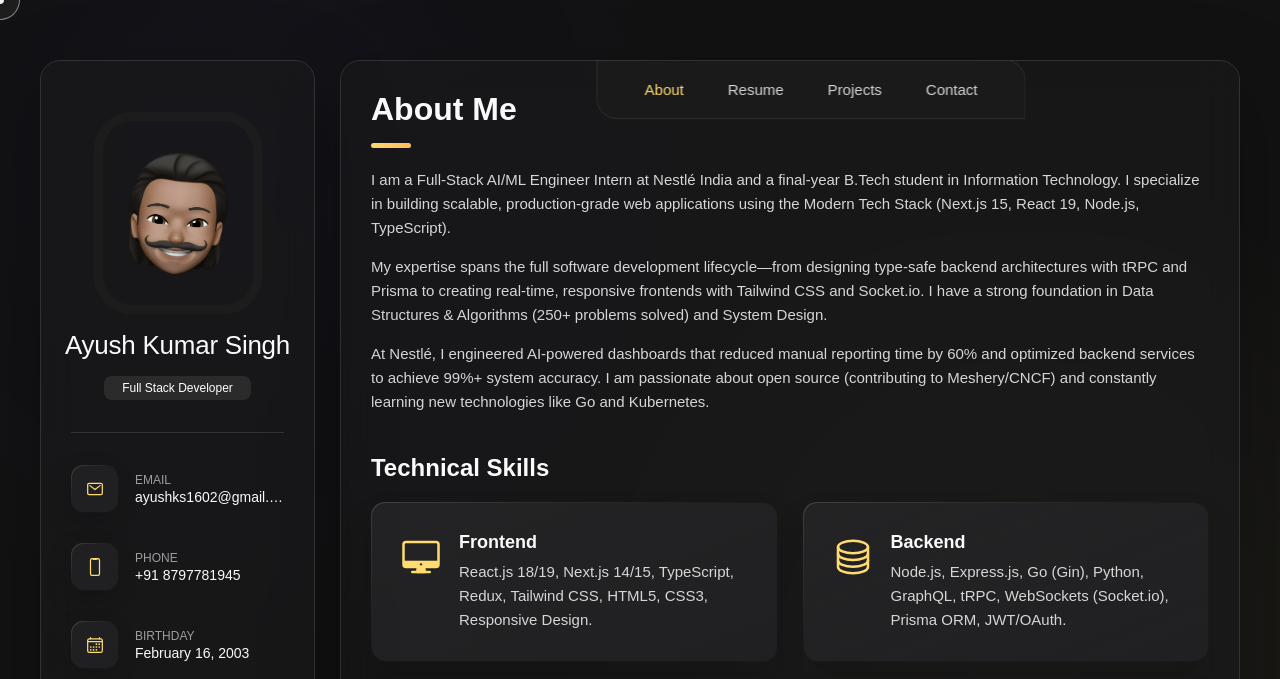
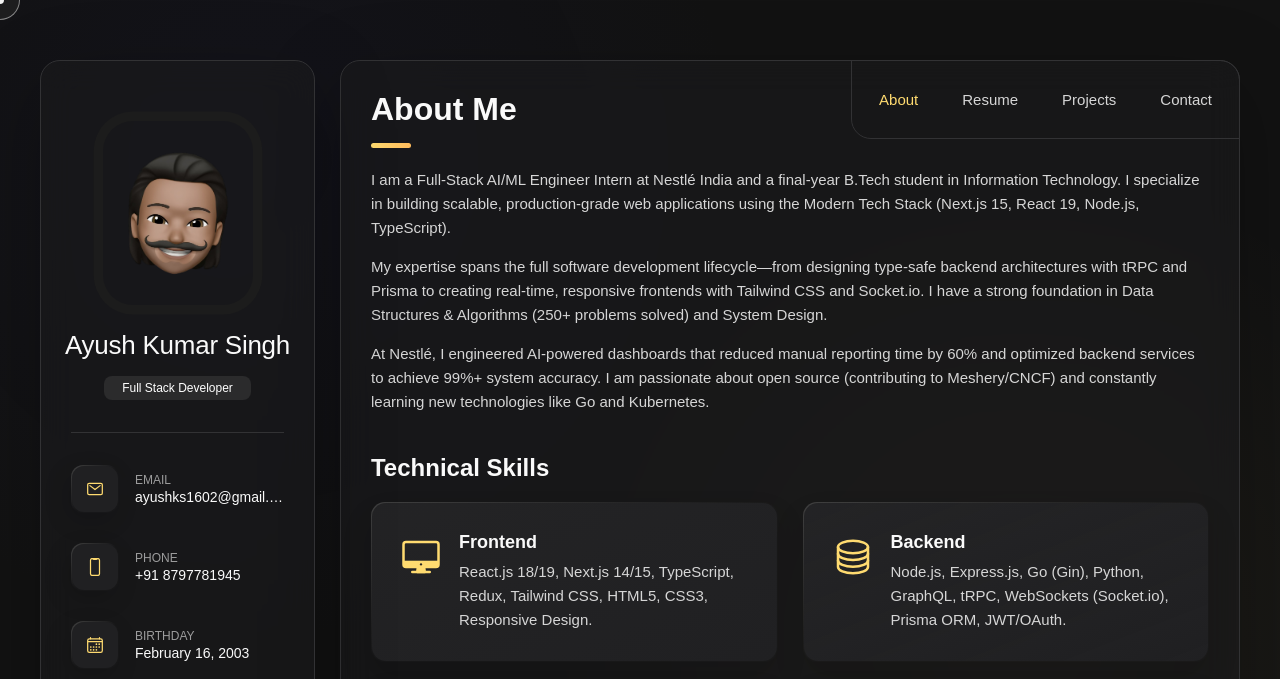
Before and after one commit to AyushK5ingh/porfolio-web, a website built with Vite: page index.html in a window 1280 px wide. Shown: the top 679 px of the page. Built offline with nearby package versions, Linux system fonts and the light colour scheme; no server answers; files whose address does not match are found by name.

```diff
--- a/assets/css/style.css
+++ b/assets/css/style.css
@@ -413,9 +413,10 @@ main {
   #SIDEBAR
 \*-----------------------------------*/
 
+
 .sidebar {
   margin-bottom: 15px;
-  max-height: 132px; /* Increased further by ~7px (half of previous 13px increase) */
+  max-height: 132px;
   overflow: hidden;
   transition: var(--transition-2);
 }
@@ -563,7 +564,6 @@ main {
   background: hsla(240, 2%, 12%, 0.5); /* More transparent */
   backdrop-filter: blur(20px);
   -webkit-backdrop-filter: blur(20px);
-  border: 1px solid var(--jet); /* Changed from white-1 to jet for subtle look, or remove entirely if requested. User said "get rid of white border", so making it subtle jet or transparent is safer for design consistency, but I will make it var(--glass-border) for consistency. */
   border: var(--glass-border);
   border-radius: 20px; /* Fully rounded */
   box-shadow: var(--shadow-2);
@@ -1906,18 +1906,28 @@ textarea.form-input::-webkit-resizer { display: none; }
     position: absolute;
     bottom: auto;
     top: 0;
-    left: auto;
     right: 0;
     width: max-content;
     border-radius: 0 20px;
-    padding: 0 20px;
+    padding: 0; /* Removed padding */
     box-shadow: none;
+    background: transparent;
+    border: none;
+    backdrop-filter: none;
+    -webkit-backdrop-filter: none;
+    z-index: 10;
+    left: auto;
+    transform: none;
   }
 
   .navbar-list {
+    background: var(--bg-gradient-onyx);
+    border-radius: 0 20px;
+    border: 1px solid var(--jet);
+    padding: 10px 20px;
     gap: 30px;
-    padding: 0 20px;
-  }
+  }
+
 
   .navbar-link { font-weight: var(--fw-500); }
 
--- a/index.html
+++ b/index.html
@@ -704,7 +704,7 @@
 
               <li class="contact-item">
                 <div class="icon-box">
-                  <ion-icon name="logo-linkedin"></ion-icon>
+                  <svg role="img" viewBox="0 0 512 512" xmlns="http://www.w3.org/2000/svg" style="fill: var(--orange-yellow-crayola); width: 1em; height: 1em; vertical-align: middle;"><title>LinkedIn</title><path d="M444.17,32H70.28C49.85,32,32,46.7,32,66.89V441.61C32,461.91,49.85,480,70.28,480H444.06C464.6,480,480,461.79,480,441.61V66.89C480.12,46.7,464.6,32,444.17,32ZM170.87,405.43H106.69V205.88h64.18ZM141,175.54h-.46c-20.54,0-33.84-15.29-33.84-34.43,0-19.49,13.65-34.42,34.65-34.42s33.85,14.82,34.31,34.42C175.65,160.25,162.35,175.54,141,175.54ZM405.43,405.43H341.25V296.32c0-26.14-9.34-44-32.56-44-17.74,0-28.24,12-32.91,23.69-1.75,4.2-2.22,9.92-2.22,15.76V405.43H209.38V205.88h64.18v27.77c9.34-13.3,23.93-32.44,57.88-32.44,42.13,0,74,27.77,74,87.64Z"/></svg>
                 </div>
                 <div class="contact-info">
                   <p class="contact-title">LinkedIn</p>
@@ -724,7 +724,7 @@
 
               <li class="contact-item">
                 <div class="icon-box">
-                  <ion-icon name="logo-github"></ion-icon>
+                  <svg role="img" viewBox="0 0 512 512" xmlns="http://www.w3.org/2000/svg" style="fill: var(--orange-yellow-crayola); width: 1em; height: 1em; vertical-align: middle;"><title>GitHub</title><path d="M256,32C132.3,32,32,134.9,32,261.7c0,101.5,64.2,187.5,153.2,217.9a17.56,17.56,0,0,0,3.8.4c8.3,0,11.5-6.1,11.5-11.4,0-5.5-.2-19.9-.3-39.1a102.4,102.4,0,0,1-22.6,2.7c-43.1,0-52.9-33.5-52.9-33.5-10.2-26.5-24.9-33.6-24.9-33.6-19.5-13.7-.1-14.1,1.4-14.1h.1c22.5,2,34.3,23.8,34.3,23.8,11.2,19.6,26.2,25.1,39.6,25.1a63,63,0,0,0,25.6-6c2-14.8,7.8-24.9,14.2-30.7-49.7-5.8-102-25.5-102-113.5,0-25.1,8.7-45.6,23-61.6-2.3-5.8-10-29.2,2.2-60.8a18.64,18.64,0,0,1,5-.5c8.1,0,26.4,3.1,56.6,24.1a208.21,208.21,0,0,1,112.2,0c30.2-21,48.5-24.1,56.6-24.1a18.64,18.64,0,0,1,5,.5c12.2,31.6,4.5,55,2.2,60.8,14.3,16.1,23,36.6,23,61.6,0,88.2-52.4,107.6-102.3,113.3,8,7.1,15.2,21.1,15.2,42.5,0,30.7-.3,55.5-.3,63,0,5.4,3.1,11.5,11.4,11.5a19.35,19.35,0,0,0,4-.4C415.9,449.2,480,363.1,480,261.7,480,134.9,379.7,32,256,32Z"/></svg>
                 </div>
                 <div class="contact-info">
                   <p class="contact-title">GitHub</p>
@@ -734,7 +734,7 @@
 
               <li class="contact-item">
                 <div class="icon-box">
-                  <ion-icon name="document-text-outline"></ion-icon>
+                  <svg role="img" viewBox="0 0 512 512" xmlns="http://www.w3.org/2000/svg" style="fill: none; color: var(--orange-yellow-crayola); stroke: currentColor; width: 1em; height: 1em; vertical-align: middle;"><title>View Resume</title><path d="M416,221.25V416a48,48,0,0,1-48,48H144a48,48,0,0,1-48-48V96a48,48,0,0,1,48-48h98.75a32,32,0,0,1,22.62,9.37L406.63,198.63A32,32,0,0,1,416,221.25Z" style="fill:none;stroke:currentColor;stroke-linejoin:round;stroke-width:32px"/><path d="M256,56V176a32,32,0,0,0,32,32H408" style="fill:none;stroke:currentColor;stroke-linecap:round;stroke-linejoin:round;stroke-width:32px"/><line x1="176" y1="288" x2="336" y2="288" style="fill:none;stroke:currentColor;stroke-linecap:round;stroke-linejoin:round;stroke-width:32px"/><line x1="176" y1="368" x2="336" y2="368" style="fill:none;stroke:currentColor;stroke-linecap:round;stroke-linejoin:round;stroke-width:32px"/></svg>
                 </div>
                 <div class="contact-info">
                   <p class="contact-title">Resume</p>
```
